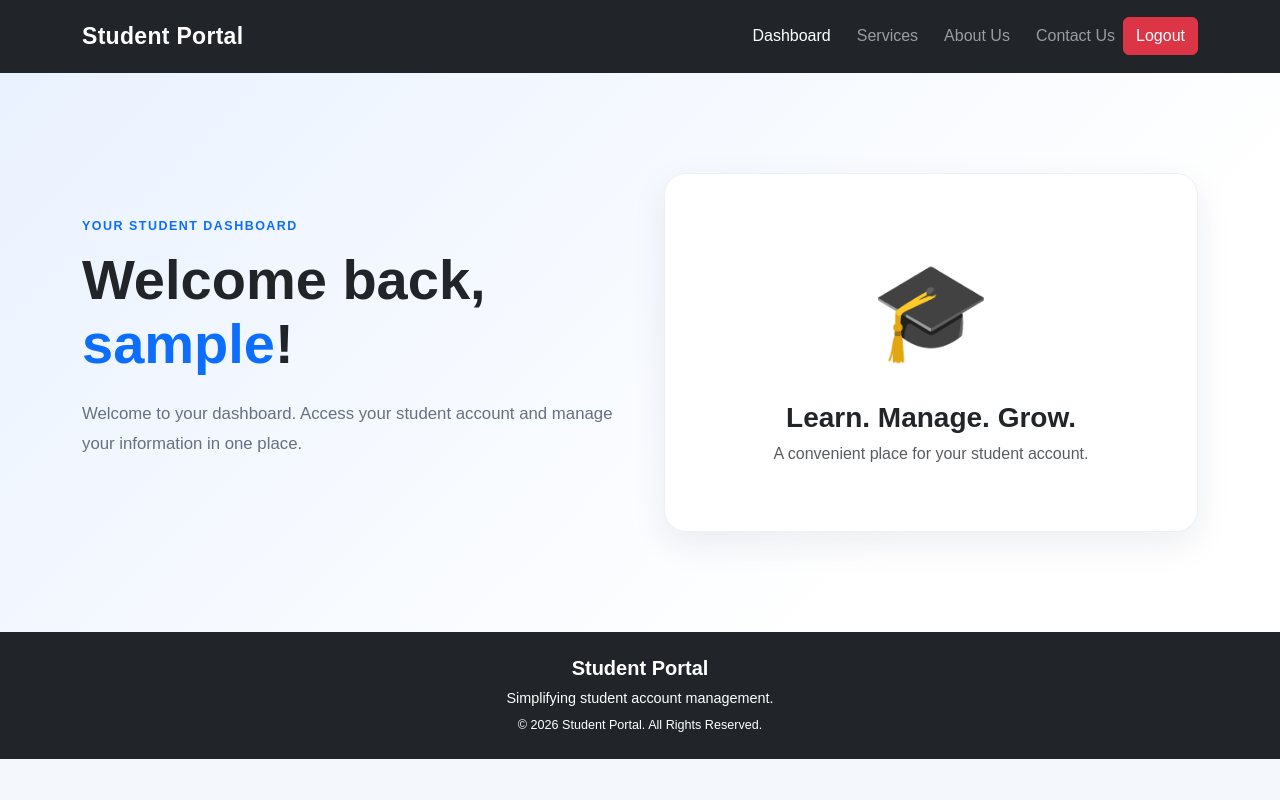
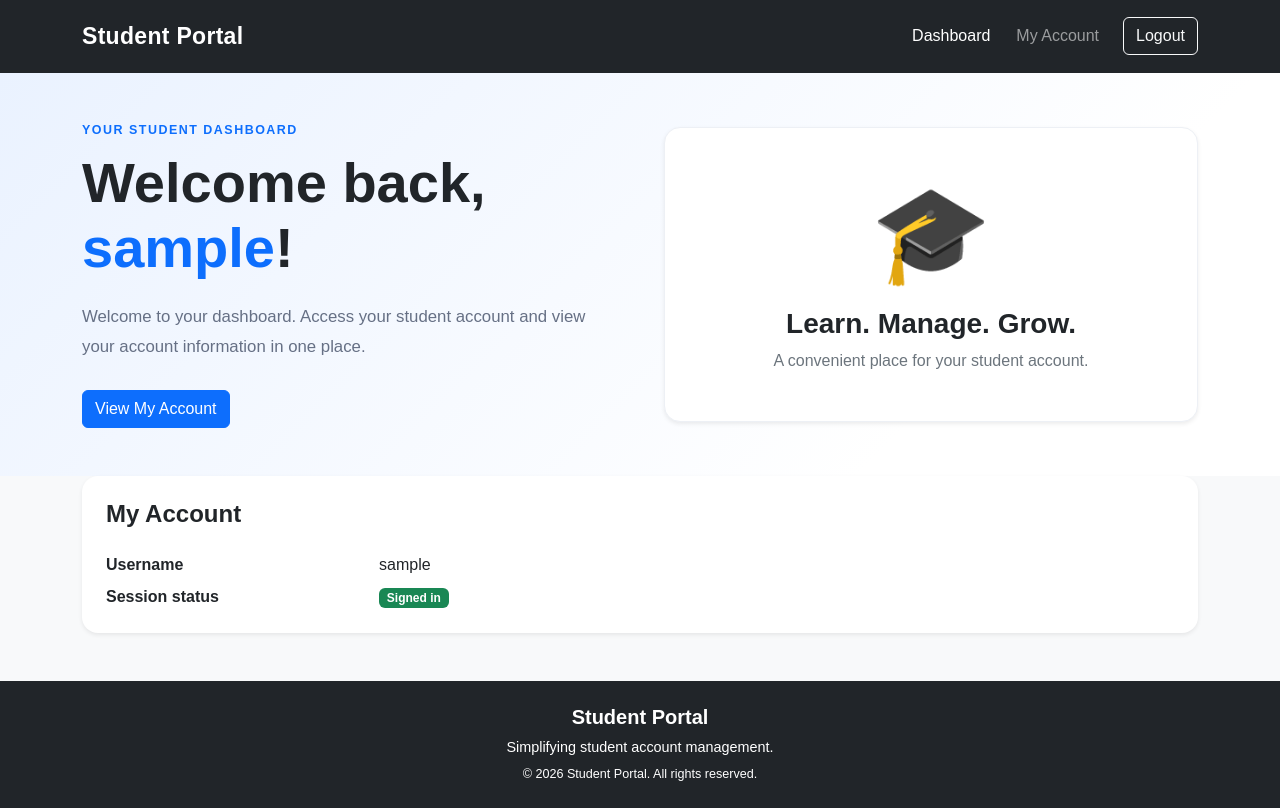
Before and after one commit to akashkonakalla/Java_Workspace, a Java web app: page /afterLogin.jsp in a window 1280 px wide. Before the commit the page ends 759 px from the top, so only its background shows below. Run offline with Tomcat 11, a stand-in JSP engine, Linux system fonts and the light colour scheme; the visitor is signed in with stand-in values (Sample User, id 1).

Commit message:
feat: improve student dashboard layout and session protection

```diff
--- a/Servlets/WebProjectServlets/src/main/webapp/afterLogin.jsp
+++ b/Servlets/WebProjectServlets/src/main/webapp/afterLogin.jsp
@@ -1,11 +1,22 @@
 <%@ page language="java" contentType="text/html; charset=UTF-8"
-	pageEncoding="UTF-8"%>
+    pageEncoding="UTF-8" %>
 
 <%
-if (session.getAttribute("username") == null) {
+    response.setHeader("Cache-Control", "no-store");
+
+    Object usernameAttribute = session.getAttribute("username");
+
+    if (usernameAttribute == null) {
         response.sendRedirect(request.getContextPath() + "/login.jsp");
         return;
     }
+
+    String username = usernameAttribute.toString()
+            .replace("&", "&amp;")
+            .replace("<", "&lt;")
+            .replace(">", "&gt;")
+            .replace("\"", "&quot;")
+            .replace("'", "&#39;");
 %>
 
 <!DOCTYPE html>
@@ -13,78 +24,133 @@ if (session.getAttribute("username") == null) {
 <head>
     <meta charset="UTF-8">
     <meta name="viewport" content="width=device-width, initial-scale=1.0">
+
     <title>Student Portal | Dashboard</title>
+
     <link
         href="https://cdn.jsdelivr.net/npm/bootstrap@5.3.8/dist/css/bootstrap.min.css"
         rel="stylesheet">
     <link rel="stylesheet" href="style.css">
 </head>
-<body>
 
-	<nav class="navbar navbar-expand-lg navbar-dark bg-dark">
+<body class="d-flex flex-column min-vh-100 bg-light">
+
+    <nav class="navbar navbar-expand-lg navbar-dark bg-dark"
+         aria-label="Main navigation">
         <div class="container">
-			<a class="navbar-brand fw-bold" href="afterlogin.jsp">Student Portal</a>
+            <a class="navbar-brand fw-bold" href="afterlogin.jsp">
+                Student Portal
+            </a>
+
             <button class="navbar-toggler" type="button"
-				data-bs-toggle="collapse" data-bs-target="#mainNavbar"
-				aria-controls="mainNavbar" aria-expanded="false"
+                    data-bs-toggle="collapse"
+                    data-bs-target="#mainNavbar"
+                    aria-controls="mainNavbar"
+                    aria-expanded="false"
                     aria-label="Toggle navigation">
                 <span class="navbar-toggler-icon"></span>
             </button>
 
             <div class="collapse navbar-collapse" id="mainNavbar">
                 <ul class="navbar-nav ms-auto align-items-lg-center">
-					<li class="nav-item"><a class="nav-link active"
-						href="afterlogin.jsp" aria-current="page"> Dashboard </a></li>
-					<li class="nav-item"><a class="nav-link" href="#services">Services</a></li>
-					<li class="nav-item"><a class="nav-link" href="#about">About
-							Us</a></li>
-					<li class="nav-item"><a class="nav-link" href="#contact">Contact
-							Us</a></li>
+                    <li class="nav-item">
+                        <a class="nav-link active" href="afterlogin.jsp"
+                           aria-current="page">
+                            Dashboard
+                        </a>
+                    </li>
+                    <li class="nav-item">
+                        <a class="nav-link" href="#account">My Account</a>
+                    </li>
                 </ul>
-				<a href="LogoutController" class="btn btn-danger">Logout</a>
 
+                <a href="<%= request.getContextPath() %>/LogoutController"
+                   class="btn btn-outline-light ms-lg-3 my-2 my-lg-0">
+                    Logout
+                </a>
             </div>
         </div>
     </nav>
 
-	<main>
-		<section class="hero-section">
+    <main class="flex-grow-1">
+        <section class="hero-section py-5" aria-labelledby="welcomeTitle">
             <div class="container">
                 <div class="row align-items-center g-5">
                     <div class="col-lg-6">
-						<p class="eyebrow">YOUR STUDENT DASHBOARD</p>
-						<h1 class="hero-title">
-							Welcome back, <span><%=session.getAttribute("username")%></span>!
+                        <p class="eyebrow text-primary fw-semibold">
+                            YOUR STUDENT DASHBOARD
+                        </p>
+
+                        <h1 class="hero-title" id="welcomeTitle">
+                            Welcome back,
+                            <span class="text-break"><%= username %></span>!
                         </h1>
-						<p class="hero-description">Welcome to your dashboard. Access
-							your student account and manage your information in one place.</p>
 
+                        <p class="hero-description">
+                            Welcome to your dashboard. Access your student
+                            account and view your account information in one
+                            place.
+                        </p>
+
+                        <a href="#account" class="btn btn-primary">
+                            View My Account
+                        </a>
                     </div>
+
                     <div class="col-lg-6">
-						<div class="hero-visual text-center">
-							<div class="hero-icon" aria-hidden="true">🎓</div>
+                        <div class="hero-visual text-center bg-white
+                                    rounded-4 shadow-sm p-5">
+                            <div class="hero-icon display-3 mb-3"
+                                 aria-hidden="true">
+                                🎓
+                            </div>
                             <h2 class="h3 fw-bold">Learn. Manage. Grow.</h2>
-							<p class="text-muted mb-0">A convenient place for your
-								student account.</p>
+                            <p class="text-secondary mb-0">
+                                A convenient place for your student account.
+                            </p>
                         </div>
                     </div>
                 </div>
             </div>
         </section>
 
+        <section class="pb-5" id="account" aria-labelledby="accountTitle">
+            <div class="container">
+                <div class="card border-0 shadow-sm rounded-4">
+                    <div class="card-body p-4">
+                        <h2 class="h4 fw-bold mb-4" id="accountTitle">
+                            My Account
+                        </h2>
 
+                        <dl class="row mb-0">
+                            <dt class="col-sm-3">Username</dt>
+                            <dd class="col-sm-9 text-break">
+                                <%= username %>
+                            </dd>
 
+                            <dt class="col-sm-3">Session status</dt>
+                            <dd class="col-sm-9 mb-0">
+                                <span class="badge text-bg-success">
+                                    Signed in
+                                </span>
+                            </dd>
+                        </dl>
+                    </div>
+                </div>
+            </div>
+        </section>
     </main>
 
     <footer class="site-footer bg-dark text-white text-center py-4">
         <div class="container">
             <h2 class="h5 fw-bold">Student Portal</h2>
             <p class="mb-1">Simplifying student account management.</p>
-			<small>&copy; 2026 Student Portal. All Rights Reserved.</small>
+            <small>&copy; 2026 Student Portal. All rights reserved.</small>
         </div>
     </footer>
 
     <script
-		src="https://cdn.jsdelivr.net/npm/bootstrap@5.3.8/dist/js/bootstrap.bundle.min.js"></script>
+        src="https://cdn.jsdelivr.net/npm/bootstrap@5.3.8/dist/js/bootstrap.bundle.min.js">
+    </script>
 </body>
 </html>
```
Lines whose indentation alone changed are shown as unchanged.
